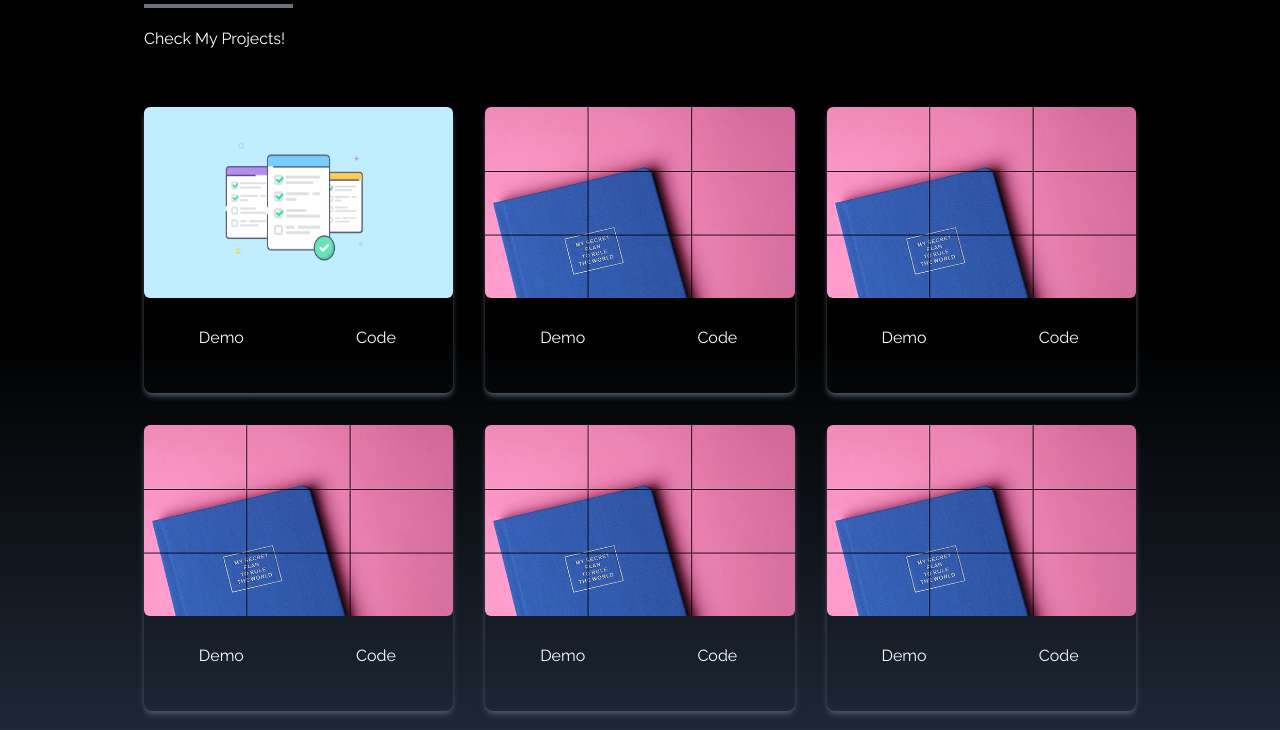
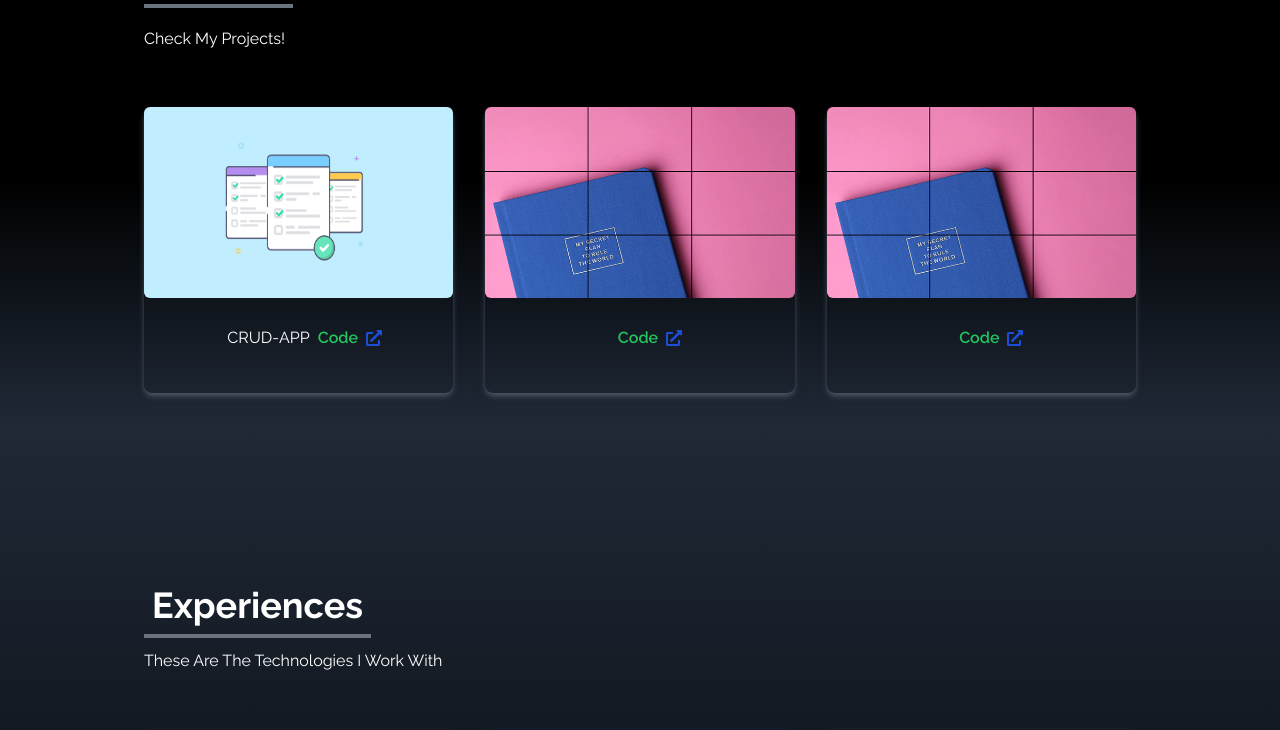
Before and after one commit to VenkateshKWebDev/myPortfolio, a React (Create React App) app: page / in a window 1280 px wide. Shown: the part 1373-2103 px from the top of the page. Built offline with nearby package versions, Linux system fonts and the light colour scheme.

Commit message:
implement projects section

```diff
--- a/package.json
+++ b/package.json
@@ -10,7 +10,7 @@
     "react": "^18.2.0",
     "react-dom": "^18.2.0",
     "react-icons": "^4.10.1",
-    "react-scripts": "5.0.1",
+    "react-scripts": "^5.0.1",
     "react-scroll": "^1.8.9",
     "web-vitals": "^2.1.4"
   },
--- a/src/components/Portifolio.jsx
+++ b/src/components/Portifolio.jsx
@@ -1,15 +1,12 @@
+import { FaExternalLinkAlt } from "react-icons/fa";
 import React from "react";
 import Example from "../assets/616e84980a85967c49320f81_Frame-155.png";
 import TodoImage from "../assets/todoList.png";
-
 const Portifolio = () => {
   const portifolio = [
-    { id: 1, src: TodoImage },
+    { id: 1, src: TodoImage,resource:"https://github.com/VenkateshKWebDev/CRUD-APP-MERN-1/",name:"CRUD-APP"},
     { id: 2, src: Example },
-    { id: 3, src: Example },
-    { id: 4, src: Example },
-    { id: 5, src: Example },
-    { id: 6, src: Example },
+    { id: 3, src: Example }
   ];
   return (
     <div
@@ -24,7 +21,7 @@ const Portifolio = () => {
           <p className="py-6">Check My Projects!</p>
         </div>
         <div className="grid sm:grid-cols-2 md:grid-cols-3 gap-8 px-12 sm:px-0">
-          {portifolio.map(({ id, src }) => (
+          {portifolio.map(({ id, src,resource,name }) => (
             <div className="shadow-md shadow-gray-600 rounded-lg ">
               <img
                 key={id}
@@ -32,13 +29,22 @@ const Portifolio = () => {
                 alt="myproject"
                 className=" h-2/3 w-full rounded-md duration-300 hover:scale-105"
               />
-              <div className="flex items-center justify-center">
-                <button className="w-1/2 px-6 py-3 m-4 hover:scale-105 duration-200 ">
-                  Demo
-                </button>
-                <button className="w-1/2 px-6 py-3 m-4 hover:scale-105 duration-200 ">
-                  Code
-                </button>
+              <div className="flex items-center ml-11 justify-center">
+                <div>
+                  <h2>{name}</h2>
+                </div>
+                <div className="flex items-center m-2">
+                  <div>
+                  <h2 className="text-green-500 font-semibold">Code</h2>
+                  </div>
+                  <div className="ml-2">
+                <a href={resource} target="__blank" className="w-1/2 px-6 py-3 m-4 hover:scale-105 duration-200 text-blue-700 ">
+                 <FaExternalLinkAlt />
+                </a>
+
+                  </div>
+
+                  </div>
               </div>
             </div>
           ))}
```
Also changed, not shown: 1 other file (tests, documents, lock files or other folders).
